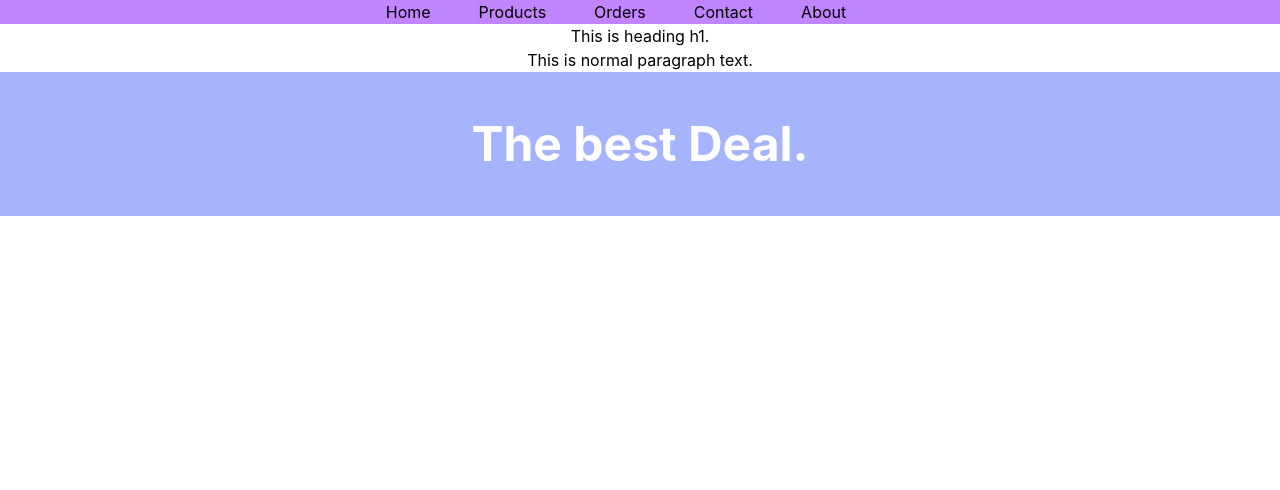
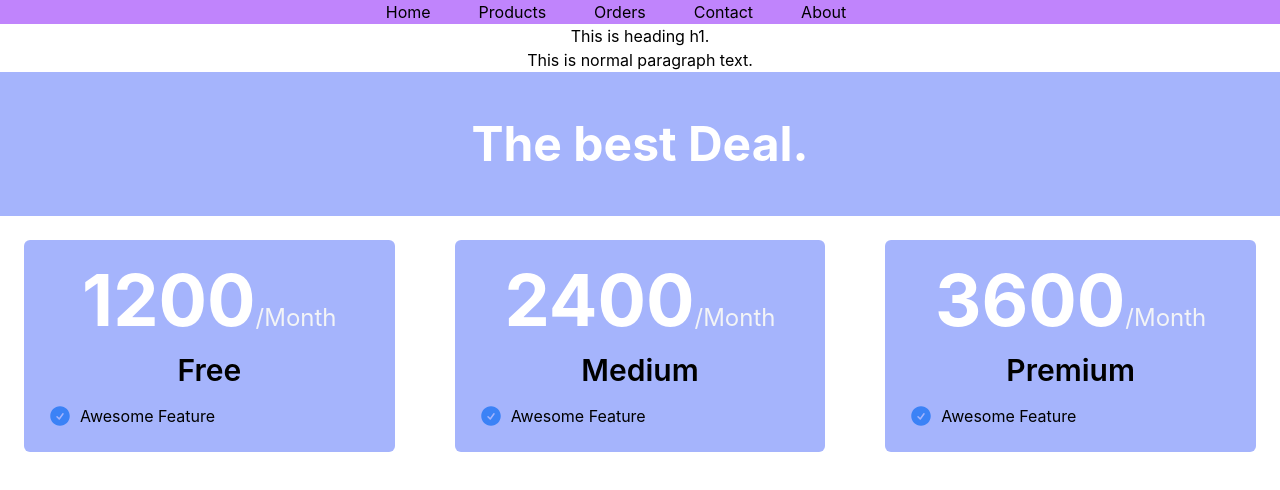
Before and after one commit to raselASrock/react-with-tailwind, a React (Create React App) app: page / in a window 1280 px wide. Shown: the top 490 px of the page. Built offline with nearby package versions, Linux system fonts and the light colour scheme.

Commit message:
Pricing Option

```diff
--- a/src/Components/PriceOption/PriceOption.js
+++ b/src/Components/PriceOption/PriceOption.js
@@ -0,0 +1,21 @@
+import React from 'react';
+import { CheckCircleIcon } from '@heroicons/react/24/solid'
+
+const PriceOption = ({option}) => {
+    return (
+        <div className="bg-indigo-300 m-6 rounded-md p-6">
+            <div>
+                <p><span className='text-7xl  text-white font-bold'>{option.price}</span>
+                <span className='text-2xl text-gray-100'>/Month</span>
+                </p>
+                <h3 className='text-3xl font-semibold my-4'>{option.name}</h3>
+            </div>
+            <div className='flex items-center'>
+            <CheckCircleIcon className="h-6 w-6 text-blue-500"/>
+            <p className='ml-2'>Awesome Feature</p>
+            </div>
+        </div>
+    );
+};
+
+export default PriceOption;
--- a/src/Components/Pricing/Pricing.js
+++ b/src/Components/Pricing/Pricing.js
@@ -1,14 +1,45 @@
 import React from 'react';
+import PriceOption from '../PriceOption/PriceOption';
 
 const Pricing = () => {
     const pricingOptions = [
-        {id:1, name: 'Free', price: 1200},
-        {id:2, name: 'Medium', price: 2400},
-        {id:3, name: 'Premium', price: 3600},
+        {id:1, name: 'Free', price: 1200, features: [
+            'Awesome Features',
+            'Extra Service',
+            "More Channel",
+            "Ad Block Features",
+            "Useless Feature",
+            "Royal Feature"
+        ]
+    },
+        {id:2, name: 'Medium', price: 2400, features: [
+            'Awesome Features',
+            'Extra Service',
+            "More Channel",
+            "Ad Block Features",
+            "Useless Feature",
+            "Royal Feature"
+        ]},
+        {id:3, name: 'Premium', price: 3600, features: [
+            'Awesome Features',
+            'Extra Service',
+            "More Channel",
+            "Ad Block Features",
+            "Useless Feature",
+            "Royal Feature"
+        ]},
     ]
     return (
         <div>
             <h2 className='text-5xl font-bold bg-indigo-300 p-12 text-white'>The best Deal.</h2>
+            <div className="grid grid-cols-3 gap-3">
+            {
+                pricingOptions.map( option => <PriceOption
+                key={option.id}
+                option = {option}
+                ></PriceOption>)
+            }
+            </div>
         </div>
     );
 };
```
